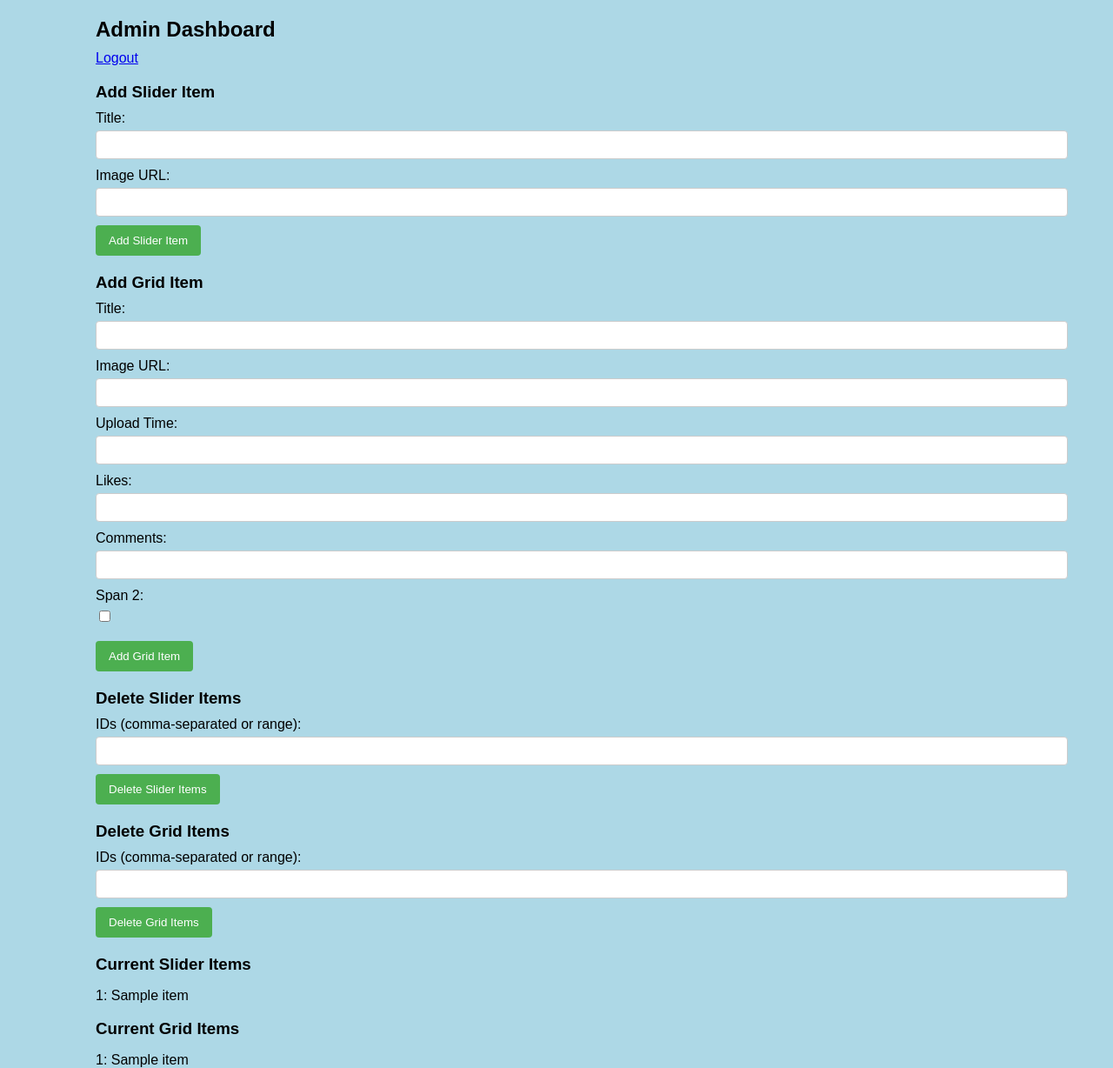
After one commit to Rickd377/bing_remake, a PHP site: page /admin.php in a window 1280 px wide. The commit adds this page. Shown: the whole page at 87% size. Run offline with PHP 8.4, Linux system fonts and the light colour scheme; the visitor is signed in with stand-in values (Sample User, id 1); tables that the repository leaves empty or names only in its code hold one stand-in row (values such as "Sample post").

Commit message:
database fully working with adding and removing things
register and signin not styled

```diff
--- /dev/null
+++ b/admin.php
@@ -0,0 +1,202 @@
+<?php
+session_start();
+include 'db_connection.php'; // Include your database connection file
+
+if (!isset($_SESSION['email'])) {
+    header("Location: signin.php");
+    exit();
+}
+
+$email = $_SESSION['email'];
+$sql = "SELECT is_admin FROM users WHERE email = ?";
+$stmt = $conn->prepare($sql);
+$stmt->bind_param('s', $email);
+$stmt->execute();
+$result = $stmt->get_result();
+$user = $result->fetch_assoc();
+
+if (!$user['is_admin']) {
+    header("Location: index.php");
+    exit();
+}
+
+function parse_ids($input) {
+    $ids = [];
+    $parts = explode(',', $input);
+    foreach ($parts as $part) {
+        $part = trim($part);
+        if (strpos($part, '-') !== false) {
+            list($start, $end) = explode('-', $part);
+            $start = (int)trim($start);
+            $end = (int)trim($end);
+            $ids = array_merge($ids, range($start, $end));
+        } else {
+            $ids[] = (int)$part;
+        }
+    }
+    return $ids;
+}
+
+if ($_SERVER["REQUEST_METHOD"] == "POST") {
+    if (isset($_POST['add_slider'])) {
+        $title = $_POST['title'];
+        $image_url = $_POST['image_url'];
+        $sql = "INSERT INTO slider_items (title, image_url) VALUES (?, ?)";
+        $stmt = $conn->prepare($sql);
+        $stmt->bind_param('ss', $title, $image_url);
+        $stmt->execute();
+    } elseif (isset($_POST['add_grid'])) {
+        $title = $_POST['title'];
+        $image_url = $_POST['image_url'];
+        $upload_time = $_POST['upload_time'];
+        $likes = $_POST['likes'];
+        $comments = $_POST['comments'];
+        $span_class = isset($_POST['span_2']) ? 'span-2' : '';
+        $sql = "INSERT INTO grid_items (title, image_url, upload_time, likes, comments, span_class) VALUES (?, ?, ?, ?, ?, ?)";
+        $stmt = $conn->prepare($sql);
+        $stmt->bind_param('sssiss', $title, $image_url, $upload_time, $likes, $comments, $span_class);
+        $stmt->execute();
+    } elseif (isset($_POST['delete_slider'])) {
+        $ids = parse_ids($_POST['ids']);
+        $placeholders = implode(',', array_fill(0, count($ids), '?'));
+        $sql = "DELETE FROM slider_items WHERE id IN ($placeholders)";
+        $stmt = $conn->prepare($sql);
+        $stmt->bind_param(str_repeat('i', count($ids)), ...$ids);
+        $stmt->execute();
+    } elseif (isset($_POST['delete_grid'])) {
+        $ids = parse_ids($_POST['ids']);
+        $placeholders = implode(',', array_fill(0, count($ids), '?'));
+        $sql = "DELETE FROM grid_items WHERE id IN ($placeholders)";
+        $stmt = $conn->prepare($sql);
+        $stmt->bind_param(str_repeat('i', count($ids)), ...$ids);
+        $stmt->execute();
+    }
+}
+
+$slider_items = $conn->query("SELECT * FROM slider_items");
+$grid_items = $conn->query("SELECT * FROM grid_items");
+?>
+
+<!DOCTYPE html>
+<html lang="en">
+<head>
+    <meta charset="UTF-8">
+    <meta name="viewport" content="width=device-width, initial-scale=1.0">
+    <title>Admin Dashboard</title>
+    <link rel="stylesheet" href="css/style.css">
+    <style>
+        body {
+            font-family: Arial, sans-serif;
+            margin: 20px;
+            background-color: lightblue;
+            background-image: none;
+        }
+        h2, h3 {
+            margin-bottom: 10px;
+        }
+        form {
+            margin-bottom: 20px;
+        }
+        label {
+            display: block;
+            margin-bottom: 5px;
+        }
+        input[type="text"], input[type="number"] {
+            width: 100%;
+            padding: 8px;
+            margin-bottom: 10px;
+            border: 1px solid #ccc;
+            border-radius: 4px;
+        }
+        button {
+            padding: 10px 15px;
+            background-color: #4CAF50;
+            color: white;
+            border: none;
+            border-radius: 4px;
+            cursor: pointer;
+        }
+        button:hover {
+            background-color: #45a049;
+        }
+        ul {
+            list-style-type: none;
+            padding: 0;
+        }
+        li {
+            margin-bottom: 10px;
+        }
+        .span-2 {
+            grid-column: span 2;
+            background-size: cover;
+            background-position: center;
+            display: flex;
+            flex-direction: column;
+            align-items: flex-start;
+            justify-content: flex-end;
+            height: 100%;
+            padding: 0 20px;
+            border-radius: 10px;
+            overflow: hidden;
+            position: relative;
+        }
+    </style>
+</head>
+<body>
+    <h2>Admin Dashboard</h2>
+    <a href="logout.php">Logout</a>
+    <h3>Add Slider Item</h3>
+    <form method="post" action="admin.php">
+        <label for="title">Title:</label>
+        <input type="text" id="title" name="title" required>
+        <label for="image_url">Image URL:</label>
+        <input type="text" id="image_url" name="image_url" required>
+        <button type="submit" name="add_slider">Add Slider Item</button>
+    </form>
+
+    <h3>Add Grid Item</h3>
+    <form method="post" action="admin.php">
+        <label for="title">Title:</label>
+        <input type="text" id="title" name="title" required>
+        <label for="image_url">Image URL:</label>
+        <input type="text" id="image_url" name="image_url">
+        <label for="upload_time">Upload Time:</label>
+        <input type="text" id="upload_time" name="upload_time">
+        <label for="likes">Likes:</label>
+        <input type="number" id="likes" name="likes">
+        <label for="comments">Comments:</label>
+        <input type="number" id="comments" name="comments">
+        <label for="span_2">Span 2:</label>
+        <input type="checkbox" id="span_2" name="span_2"><br><br>
+        <button type="submit" name="add_grid">Add Grid Item</button>
+    </form>
+
+    <h3>Delete Slider Items</h3>
+    <form method="post" action="admin.php">
+        <label for="ids">IDs (comma-separated or range):</label>
+        <input type="text" id="ids" name="ids" required>
+        <button type="submit" name="delete_slider">Delete Slider Items</button>
+    </form>
+
+    <h3>Delete Grid Items</h3>
+    <form method="post" action="admin.php">
+        <label for="ids">IDs (comma-separated or range):</label>
+        <input type="text" id="ids" name="ids" required>
+        <button type="submit" name="delete_grid">Delete Grid Items</button>
+    </form>
+
+    <h3>Current Slider Items</h3>
+    <ul>
+        <?php while ($row = $slider_items->fetch_assoc()): ?>
+            <li><?php echo $row['id'] . ': ' . $row['title']; ?></li>
+        <?php endwhile; ?>
+    </ul>
+
+    <h3>Current Grid Items</h3>
+    <ul>
+        <?php while ($row = $grid_items->fetch_assoc()): ?>
+            <li><?php echo $row['id'] . ': ' . $row['title']; ?></li>
+        <?php endwhile; ?>
+    </ul>
+</body>
+</html>
--- a/css/style.css
+++ b/css/style.css
@@ -780,6 +780,7 @@ input:checked + .slider:before {
     justify-content: flex-end;
     height: 100%;
     padding: 0 20px;
+    overflow: hidden;
 }
 
 .card:not(.span-2) img {
@@ -838,6 +839,14 @@ input:checked + .slider:before {
     bottom: 5px;
 }
 
+.span-2 img {
+    position: absolute;
+    top: 0;
+    left: 0;
+    height: 100%;
+    object-fit: cover;
+}
+
 .card-footer i {
     cursor: pointer;
     font-size: 0.9rem;
--- /dev/null
+++ b/db_connection.php
@@ -0,0 +1,14 @@
+<?php
+$servername = "localhost";
+$username = "root"; // Change if necessary
+$password = ""; // Change if necessary
+$dbname = "slider_db";
+
+// Create connection
+$conn = new mysqli($servername, $username, $password, $dbname);
+
+// Check connection
+if ($conn->connect_error) {
+    die("Connection failed: " . $conn->connect_error);
+}
+?>
```
Also changed, not shown: index.php (+14 -18 lines), logout.php (added, +7 -0 lines), register.php (added, +26 -0 lines), signin.php (added, +41 -0 lines).
